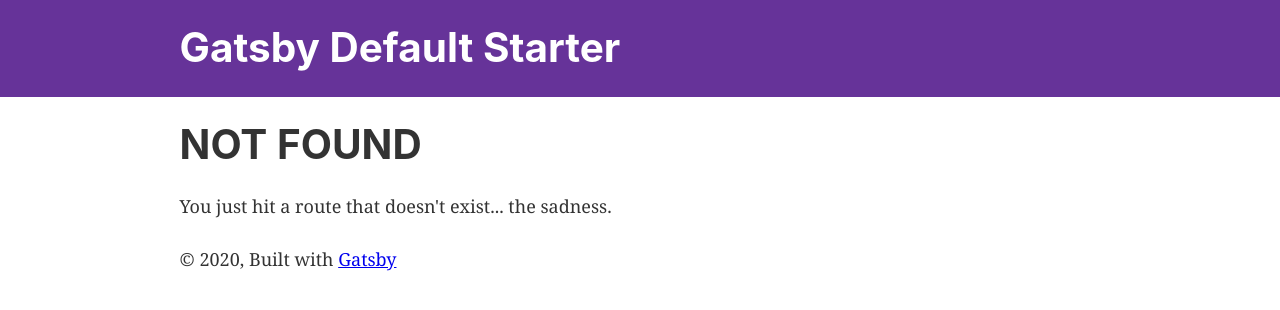
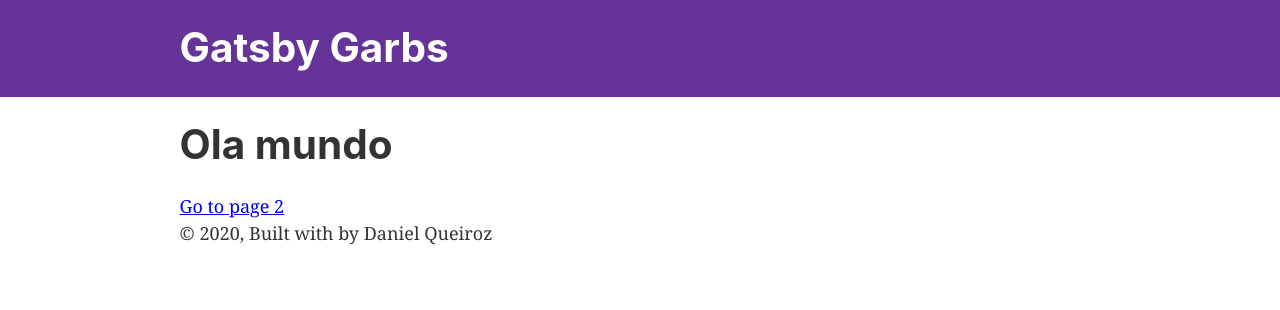
Before and after one commit to queirozdaniel/gatsby-grabs, a Gatsby site: page /page-3 in a window 1280 px wide. Before the commit this address had no page. Built offline with nearby package versions, Linux system fonts and the light colour scheme; Gatsby itself is replaced by a stand-in of ours.

Commit message:
Modificando recebimento de metadados de site

```diff
--- a/gatsby-config.js
+++ b/gatsby-config.js
@@ -1,8 +1,8 @@
 module.exports = {
   siteMetadata: {
-    title: `Gatsby Default Starter`,
+    title: `Gatsby Garbs`,
     description: `Kick off your next, great Gatsby project with this default starter. This barebones starter ships with the main Gatsby configuration files you might need.`,
-    author: `@gatsbyjs`,
+    author: `Daniel Queiroz`,
   },
   plugins: [
     `gatsby-plugin-react-helmet`,
--- a/src/components/layout.js
+++ b/src/components/layout.js
@@ -7,23 +7,27 @@
 
 import React from "react"
 import PropTypes from "prop-types"
-import { useStaticQuery, graphql } from "gatsby"
+import { StaticQuery, graphql } from "gatsby"
 
 import Header from "./header"
 import "./layout.css"
 
-const Layout = ({ children }) => {
-  const data = useStaticQuery(graphql`
-    query SiteTitleQuery {
+const getSiteMetadata = graphql`
+  {
     site {
       siteMetadata {
         title
+        description
+        author
       }
     }
   }
-  `)
+`
 
-  return (
+const Layout = ({ children }) => (
+  <StaticQuery
+    query={getSiteMetadata}
+    render={data => (
       <>
         <Header siteTitle={data.site.siteMetadata.title} />
         <div
@@ -35,14 +39,13 @@ const Layout = ({ children }) => {
         >
           <main>{children}</main>
           <footer>
-          © {new Date().getFullYear()}, Built with
-          {` `}
-          <a href="https://www.gatsbyjs.org">Gatsby</a>
+            © {new Date().getFullYear()}, Built with by{' '} {data.site.siteMetadata.author}
           </footer>
         </div>
       </>
+    )}
+  />
 )
-}
 
 Layout.propTypes = {
   children: PropTypes.node.isRequired,
--- /dev/null
+++ b/src/pages/page-3.js
@@ -0,0 +1,10 @@
+import React from 'react'
+import Layout from '../components/layout'
+import { Link } from 'gatsby'
+
+export default () => (
+    <Layout>
+        <h1>Ola mundo</h1>
+        <Link to="/page-2">Go to page 2</Link>
+    </Layout>
+)
```
Lines whose indentation alone changed are shown as unchanged.
